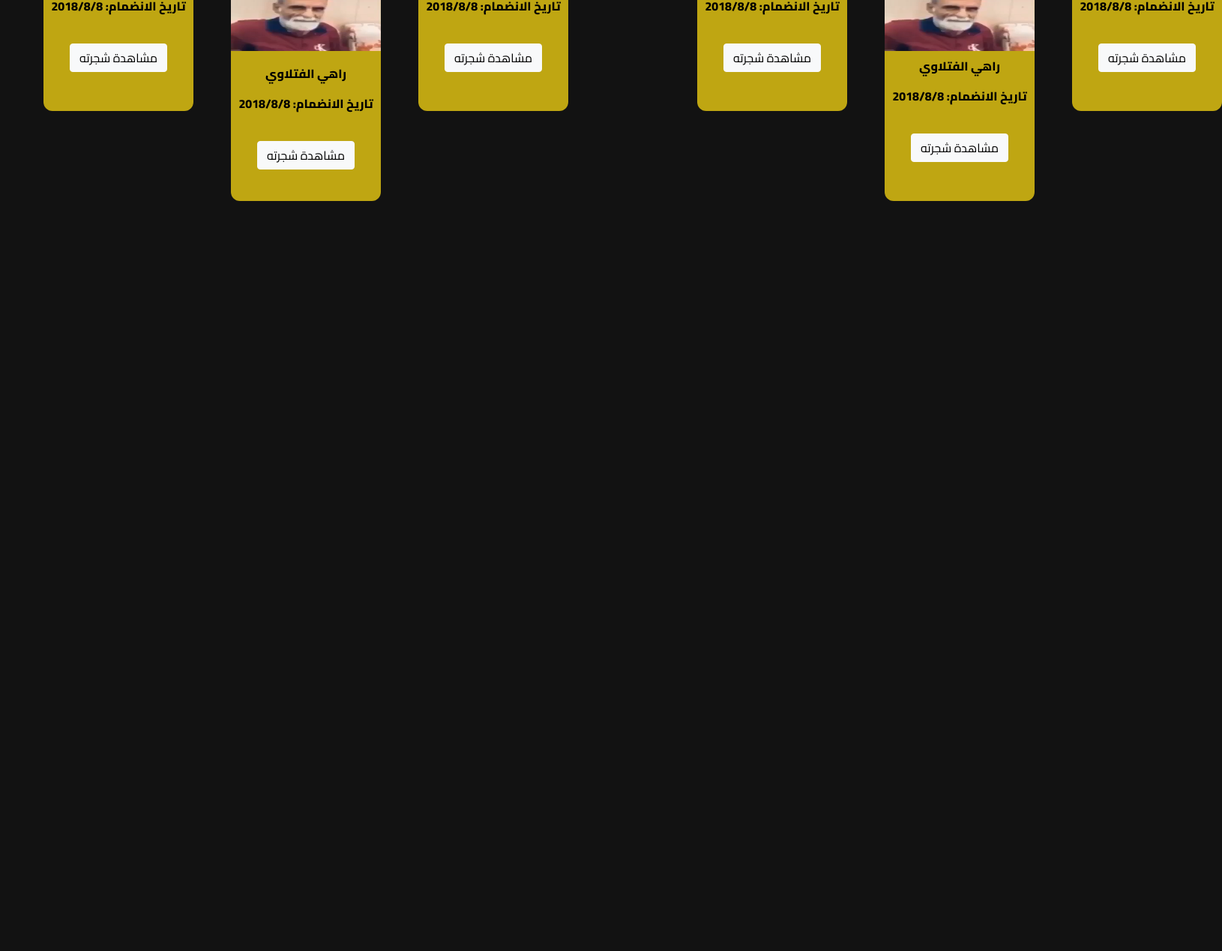
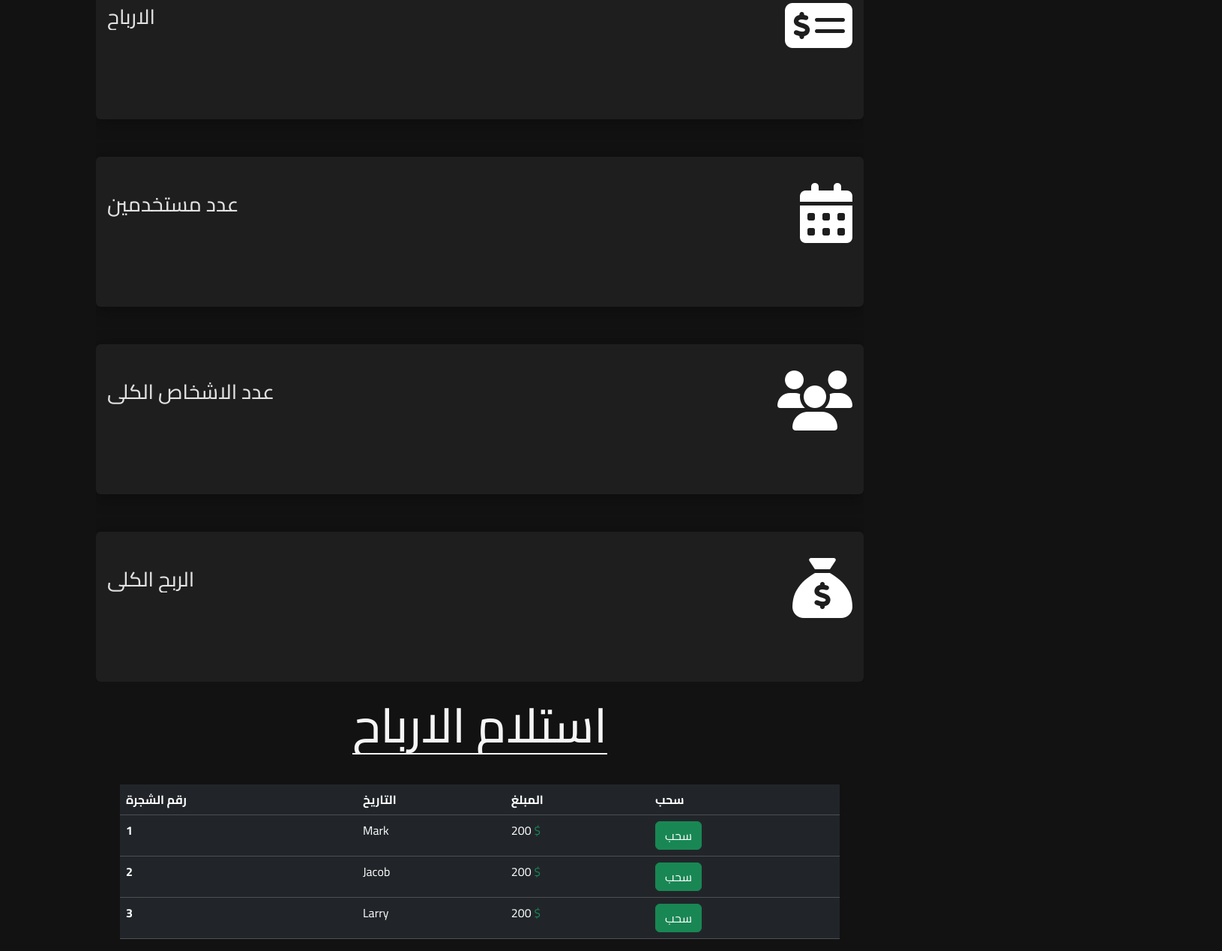
Before and after one commit to df4fg/tree, a plain HTML site: page index.html in a window 1280 px wide. Shown: the part 786-2054 px from the top of the page at 75% size, 1630 px wide, since content can reach past the window. Before the commit the page ends 1054 px from the top, so only its background shows below. Drawn offline with nearby package versions, Linux system fonts and the light colour scheme.

Commit message:
Add files via upload

```diff
--- /dev/null
+++ b/index.css
@@ -0,0 +1,248 @@
+@import url('https://fonts.googleapis.com/css2?family=Cairo:wght@200..1000&family=Noto+Kufi+Arabic:wght@100..900&display=swap');
+*{
+  font-family: "Cairo", sans-serif;
+
+}
+
+
+
+
+
+  .cont-stats{
+    width: 100%;
+    display: flex;
+    height: 10%;
+    justify-content: center;
+  }
+  .stats{
+    color: #e0e0e0;
+    font-size: 4rem;
+    position: relative;
+
+  }
+  .stats::after{
+    content: " ";
+    width: 1200px;
+    height: 2px;
+    background-color: whitesmoke;
+    position: absolute;
+    bottom: -20px;
+    left: -500px;
+  }
+
+.content{
+    width: 100%;
+    height: 80%;
+    display: flex;
+    justify-content: center;
+    margin-top: 80px;
+  }
+
+  .containerr{
+    width: 80%;
+    display: grid;
+    grid-template-columns: repeat(3,450px);
+    grid-template-rows: repeat(3,200px);
+    grid-gap: 50px;
+  }
+  .box{
+    display: flex;
+    align-items: center;
+    justify-content: space-between;
+    background-color: #1e1e1e;
+    border-radius: 6px;
+    box-shadow: 0 4px 20px rgba(7, 7, 7, 0.5);
+
+
+
+
+  }
+  .box i{
+    font-size: 5rem;
+    margin-right: 15px;
+    margin-bottom: 50px;
+    color: #ffffff;
+  }
+
+  .box h1{
+    margin-left: 15px;
+    margin-bottom: 70px;
+    text-align: center;
+    color: #ffffffde;
+    font-size: 1.7rem;
+
+
+  }
+  .box3 h2{
+    margin-left: 50px;
+    margin-top: -10px;
+
+  }
+
+
+  @media (max-width: 507px) {
+
+    *{
+      overflow-x: hidden;
+    }
+
+
+      .cont-stats{
+        width: 100%;
+        display: flex;
+        height: 10%;
+        justify-content: center;
+      }
+      .stats{
+        color: whitesmoke;
+        font-size: 4rem;
+        position: relative;
+
+      }
+      .stats::after{
+        content: " ";
+        width: 1200px;
+        height: 2px;
+        background-color: whitesmoke;
+        position: absolute;
+        bottom: 0;
+        left: -500px;
+      }
+
+
+
+
+
+
+    .containerr{
+      margin-top: 80px;
+      display: grid;
+      grid-template-columns: repeat(1,auto);
+      grid-template-rows: repeat(1,200px);
+      grid-gap: 50px;
+    }
+
+    .box3 h2{
+      margin-left: 50px;
+
+    }
+    .box{
+      height: 200px;
+    }
+
+
+  }
+
+
+
+
+  @media screen and (min-device-width: 508px) and (max-device-width: 968px) {
+
+    *{
+      overflow-x: hidden;
+    }
+
+
+      .cont-stats{
+        width: 100%;
+        display: flex;
+        height: 10%;
+        justify-content: center;
+      }
+      .stats{
+        color: whitesmoke;
+        font-size: 4rem;
+        position: relative;
+
+      }
+      .stats::after{
+        content: " ";
+        width: 1200px;
+        height: 2px;
+        background-color: whitesmoke;
+        position: absolute;
+        bottom: 0;
+        left: -500px;
+      }
+
+
+
+    .containerr{
+      margin-top: 80px;
+      display: grid;
+      grid-template-columns: repeat(1,auto);
+      grid-template-rows: repeat(1,200px);
+      grid-gap: 50px;
+    }
+
+    .box3 h2{
+      margin-left: 50px;
+
+    }
+    .box{
+      height: 200px;
+    }
+
+
+  }
+
+
+
+
+
+
+
+
+
+
+
+
+
+
+
+  @media (min-width: 968px) and (max-device-width: 1568px) {
+    *{
+      overflow-x: hidden;
+    }
+
+
+      .cont-stats{
+        width: 100%;
+        display: flex;
+        height: 10%;
+        justify-content: center;
+      }
+      .stats{
+        color: whitesmoke;
+        font-size: 4rem;
+        position: relative;
+
+      }
+      .stats::after{
+        content: " ";
+        width: 1200px;
+        height: 2px;
+        background-color: whitesmoke;
+        position: absolute;
+        bottom: 0;
+        left: -500px;
+      }
+
+
+
+    .containerr{
+      margin-top: 80px;
+      display: grid;
+      grid-template-columns: repeat(1,auto);
+      grid-template-rows: repeat(1,200px);
+      grid-gap: 50px;
+    }
+
+    .box3 h2{
+      margin-left: 50px;
+
+    }
+    .box{
+      height: 200px;
+    }
+  }
--- a/index.html
+++ b/index.html
@@ -2,121 +2,115 @@
 <html lang="en">
 <head>
     <meta charset="UTF-8">
+    <link rel="stylesheet" href="https://cdn.jsdelivr.net/npm/bootstrap@5.3.3/dist/css/bootstrap.min.css" integrity="sha384-QWTKZyjpPEjISv5WaRU9OFeRpok6YctnYmDr5pNlyT2bRjXh0JMhjY6hW+ALEwIH" crossorigin="anonymous">    <link rel="stylesheet" href="https://cdnjs.cloudflare.com/ajax/libs/font-awesome/6.1.1/css/all.min.css" integrity="sha512-KfkfwYDsLkIlwQp6LFnl8zNdLGxu9YAA1QvwINks4PhcElQSvqcyVLLD9aMhXd13uQjoXtEKNosOWaZqXgel0g==" crossorigin="anonymous" referrerpolicy="no-referrer" />
+
     <meta name="viewport" content="width=device-width, initial-scale=1.0">
-    <link rel="stylesheet" href="tree.css">
-    <link href="https://cdn.jsdelivr.net/npm/bootstrap@5.1.1/dist/css/bootstrap.min.css" rel="stylesheet" integrity="sha384-F3w7mX95PdgyTmZZMECAngseQB83DfGTowi0iMjiWaeVhAn4FJkqJByhZMI3AhiU" crossorigin="anonymous">
+    <!-- <link rel="stylesheet" href="table.css"> -->
+    <link rel="stylesheet" href="index.css">
+
+    <title>admin</title>
+</head>
 
 
-    <link rel="stylesheet" href="https://cdnjs.cloudflare.com/ajax/libs/animate.css/4.1.1/animate.min.css"/>
-    <title>Document</title>
-</head>
+
 <body style="background-color: #121212;">
 
-    <div class="title">
-        <h1>شجرة رقم 28</h1>
-    </div>
-    <div class="warp">
-        <div class="number">
-            <div class="color"></div>
-            <span id="fraction">6/6</span>
+
+    <div class="content2">
+        <div class="containerr2">
+
+
         </div>
         </div>
 
+        <div class="cont-stats">
+            <h1 class="stats">الاحصائيات</h1>
 
-    <div class="tree">
+        </div>
+<div class="content">
 
- <!-- الاب -->
-        <div class="par animate__animated animate__backInDown animate__delay-1s	">
-            <ul class="father ">
-                <div class="img"><img src="shekh.png" alt=""></div>
-                <div class="name">
-                    <span class="fname">ياسر كاظم راهي</span>
-                    <span  class="date">تاريخ الانشاء:  2018/8/8</span>
+
+    <div class="containerr">
+
+    <div class="box box1">
+        <h1>عدد الفرق المنجزه</h1>
+        <i class="fas fa-calendar-check"></i>
     </div>
-            </ul>
-            <div onclick="copyCode(event)" class="code">ALI-XMNB-RTO</div>
-        <div id="notification" class="copy-notification">تم نسخ الكود !</div>
 
+    <div class="box box2">
+        <h1>عدد الاشخاص بواسطتك</h1>
+        <i class="fas fa-user"></i>
+    </div>
+    <div class="box box3">
+        <h1>الارباح  </h1>
+        <i class="fas fa-money-check-alt"></i>
 
 
     </div>
+    <div class="box box4">
+        <h1>عدد مستخدمين</h1>
+        <i class="fas fa-calendar-alt"></i>
+
+    </div>
+    <div class="box box5">
+        <h1>عدد الاشخاص الكلي</h1>
+        <i class="fas fa-users"></i>
 
 
- <!-- الحاويه -->
-        <div class="cont">
-
-            <h1 class="type-a"> TEAM [ A ]</h1>
-     <!-- يسار -->
-        <div class="par-left  animate__animated animate__backInLeft">
-            <ul class="left">
-                <li>
-                    <div class="img"><img src="shekh.png" alt=""></div>
-                    <div class="name">علي ياسر</div>
-                    <span class="date">تاريخ الانضمام:  2018/8/8</span>
-
-                    <a id="btn" class="btn btn-light" href="">مشاهدة شجرته</a>
-                </li>
-
- <!-- سيكوند -->
-                <div class="second-s">
-                    <div class="img"><img src="shekh.png" alt=""></div>
-                    <div class="name">راهي الفتلاوي</div>
-                    <span class="date">تاريخ الانضمام:  2018/8/8</span>
-
-                    <a id="btn" class="btn btn-light" href="">مشاهدة شجرته</a>
-
     </div>
-                <li>
-                    <div class="img"><img src="shekh.png" alt=""></div>
-                    <div class="name">راهي الفتلاوي</div>
-                    <span class="date">تاريخ الانضمام:  2018/8/8</span>
-
-                    <a id="btn" class="btn btn-light" href="">مشاهدة شجرته</a>
-
-                </li>
-            </ul>
-        </div>
-
- <!-- يمين -->
- <h1 class="type-b"> TEAM [ B ]</h1>
-
-        <div class="par-right animate__animated animate__backInRight ">
-            <ul class="right">
-                <li>
-                    <div class="img"><img src="shekh.png" alt=""></div>
-                    <div class="name">كاظم راهي</div>
-                    <span class="date">تاريخ الانضمام:  2018/8/8</span>
-
-                    <a id="btn" class="btn btn-light" href="">مشاهدة شجرته</a>
-
-                </li>
-                <!-- سيكوند -->
-                <div class="second">
-                    <div class="img"><img src="shekh.png" alt=""></div>
-                    <div class="name">راهي الفتلاوي</div>
-                    <span class="date">تاريخ الانضمام:  2018/8/8</span>
-
-                    <a id="btn" class="btn btn-light" href="">مشاهدة شجرته</a>
-
-                </div>
-                <li>
-                <div class="img"><img src="shekh.png" alt=""></div>
-                    <div class="name">راهي ياسر</div>
-                    <span class="date">تاريخ الانضمام:  2018/8/8</span>
-
-                    <a id="btn" class="btn btn-light" href="">مشاهدة شجرته</a>
-
-                </li>
-            </ul>
-
+    <div class="box box6">
+        <h1>الربح الكلي</h1>
+        <i class="fas fa-sack-dollar"></i>
     </div>
 
 
     </div>
 
+    </div>
+
+    <div class="cont-stats">
+        <h1 style="margin:20px 0  ;" class="stats">استلام الارباح</h1>
 
     </div>
 
-    <script src="tree.js"></script>
+<div style="display: flex; width: 100%; justify-content: center;" >
+    <table style="margin-top: 20px; width: 75%;  " class="table table-dark">
+        <thead>
+          <tr>
+            <th scope="col">رقم الشجرة</th>
+            <th scope="col">التاريخ</th>
+            <th scope="col">المبلغ</th>
+            <th scope="col">سحب</th>
+          </tr>
+        </thead>
+        <tbody>
+          <tr>
+            <th scope="row">1</th>
+            <td>Mark</td>
+            <td>200 <span style="color: #198754;">$</span> </td>
+            <td><a class="btn btn-success" href="">سحب</a></td>
+          </tr>
+          <tr>
+            <th scope="row">2</th>
+            <td>Jacob</td>
+            <td>200 <span style="color: #198754;">$</span> </td>
+
+            <td><a class="btn btn-success" href="">سحب</a></td>
+          </tr>
+          <tr>
+            <th scope="row">3</th>
+            <td>Larry</td>
+            <td>200 <span style="color: #198754;">$</span> </td>
+
+            <td><a class="btn btn-success" href="">سحب</a></td>
+          </tr>
+        </tbody>
+      </table>
+
+    </div>
+
+
 </body>
+<script src="https://cdn.jsdelivr.net/npm/bootstrap@5.3.3/dist/js/bootstrap.min.js" integrity="sha384-0pUGZvbkm6XF6gxjEnlmuGrJXVbNuzT9qBBavbLwCsOGabYfZo0T0to5eqruptLy" crossorigin="anonymous"></script>
+<script src="index.js"></script>
 </html>
```
Also changed, not shown: index.js (added, +56 -0 lines). Lines whose indentation alone changed are shown as unchanged.
